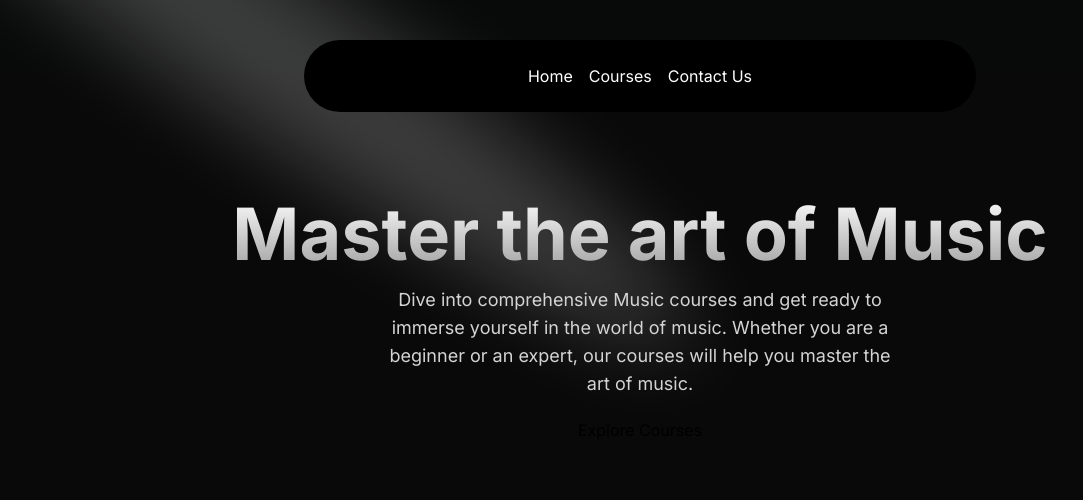
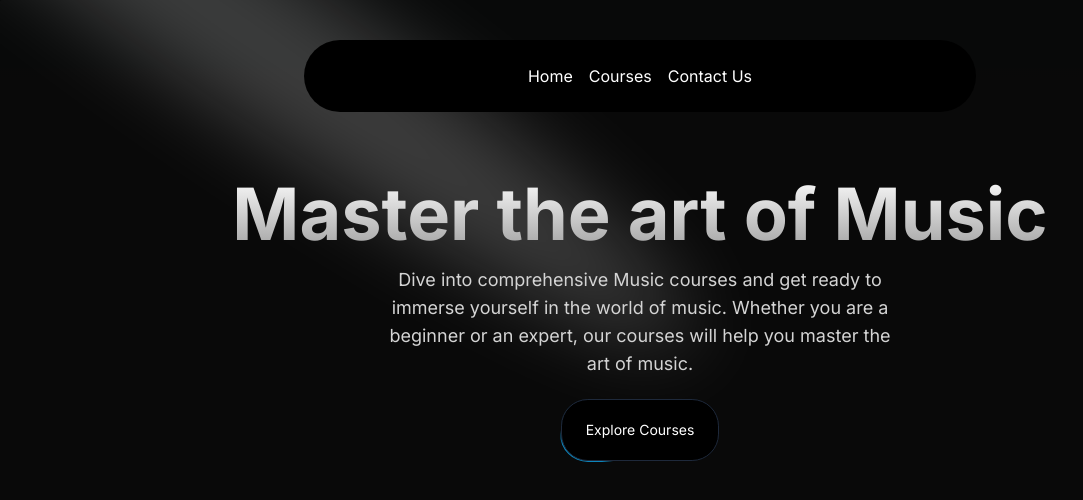
Before and after one commit to Cybrite/find-music, a Next.js app: page / in a window 1280 px wide. Shown: the top 500 px of the page, without its empty margins (0-1083 px from the left). Built offline with nearby package versions, Linux system fonts and the light colour scheme.

Commit message:
feat: border-ui

```diff
--- a/src/components/Hero.tsx
+++ b/src/components/Hero.tsx
@@ -2,6 +2,7 @@
 import React from "react";
 import { cn } from "@/utils/cn";
 import { Spotlight } from "./ui/Spotlight";
+import { Button } from "./ui/moving-border";
 
 function Hero() {
   return (
@@ -20,7 +21,15 @@
           expert, our courses will help you master the art of music.
         </p>
         <div className="mt-5">
-          <Link href={"/courses"}>Explore Courses</Link>
+          <Link href={"/courses"}>
+
+            <Button
+              borderRadius="1.75rem"
+              className="bg-white dark:bg-black text-black dark:text-white border-neutral-200 dark:border-slate-800"
+            >
+              Explore Courses
+            </Button>
+          </Link>
         </div>
       </div>
     </div>
--- /dev/null
+++ b/src/components/ui/moving-border.tsx
@@ -0,0 +1,139 @@
+"use client";
+import React from "react";
+import {
+  motion,
+  useAnimationFrame,
+  useMotionTemplate,
+  useMotionValue,
+  useTransform,
+} from "framer-motion";
+import { useRef } from "react";
+import { cn } from "@/utils/cn";
+
+export function Button({
+  borderRadius = "1.75rem",
+  children,
+  as: Component = "button",
+  containerClassName,
+  borderClassName,
+  duration,
+  className,
+  ...otherProps
+}: {
+  borderRadius?: string;
+  children: React.ReactNode;
+  as?: any;
+  containerClassName?: string;
+  borderClassName?: string;
+  duration?: number;
+  className?: string;
+  [key: string]: any;
+}) {
+  return (
+    <Component
+      className={cn(
+        "bg-transparent relative text-xl  h-16 w-40 p-[1px] overflow-hidden ",
+        containerClassName
+      )}
+      style={{
+        borderRadius: borderRadius,
+      }}
+      {...otherProps}
+    >
+      <div
+        className="absolute inset-0"
+        style={{ borderRadius: `calc(${borderRadius} * 0.96)` }}
+      >
+        <MovingBorder duration={duration} rx="30%" ry="30%">
+          <div
+            className={cn(
+              "h-20 w-20 opacity-[0.8] bg-[radial-gradient(var(--sky-500)_40%,transparent_60%)]",
+              borderClassName
+            )}
+          />
+        </MovingBorder>
+      </div>
+
+      <div
+        className={cn(
+          "relative bg-slate-900/[0.8] border border-slate-800 backdrop-blur-xl text-white flex items-center justify-center w-full h-full text-sm antialiased",
+          className
+        )}
+        style={{
+          borderRadius: `calc(${borderRadius} * 0.96)`,
+        }}
+      >
+        {children}
+      </div>
+    </Component>
+  );
+}
+
+export const MovingBorder = ({
+  children,
+  duration = 2000,
+  rx,
+  ry,
+  ...otherProps
+}: {
+  children: React.ReactNode;
+  duration?: number;
+  rx?: string;
+  ry?: string;
+  [key: string]: any;
+}) => {
+  const pathRef = useRef<any>();
+  const progress = useMotionValue<number>(0);
+
+  useAnimationFrame((time) => {
+    const length = pathRef.current?.getTotalLength();
+    if (length) {
+      const pxPerMillisecond = length / duration;
+      progress.set((time * pxPerMillisecond) % length);
+    }
+  });
+
+  const x = useTransform(
+    progress,
+    (val) => pathRef.current?.getPointAtLength(val).x
+  );
+  const y = useTransform(
+    progress,
+    (val) => pathRef.current?.getPointAtLength(val).y
+  );
+
+  const transform = useMotionTemplate`translateX(${x}px) translateY(${y}px) translateX(-50%) translateY(-50%)`;
+
+  return (
+    <>
+      <svg
+        xmlns="http://www.w3.org/2000/svg"
+        preserveAspectRatio="none"
+        className="absolute h-full w-full"
+        width="100%"
+        height="100%"
+        {...otherProps}
+      >
+        <rect
+          fill="none"
+          width="100%"
+          height="100%"
+          rx={rx}
+          ry={ry}
+          ref={pathRef}
+        />
+      </svg>
+      <motion.div
+        style={{
+          position: "absolute",
+          top: 0,
+          left: 0,
+          display: "inline-block",
+          transform,
+        }}
+      >
+        {children}
+      </motion.div>
+    </>
+  );
+};
--- a/tailwind.config.ts
+++ b/tailwind.config.ts
@@ -1,3 +1,9 @@
+const defaultTheme = require("tailwindcss/defaultTheme");
+const colors = require("tailwindcss/colors");
+const {
+  default: flattenColorPalette,
+} = require("tailwindcss/lib/util/flattenColorPalette");
+
 import type { Config } from "tailwindcss";
 
 const config: Config = {
@@ -31,6 +37,17 @@
       },
     },
   },
-  plugins: [],
+  plugins: [  addVariablesForColors,],
 };
 export default config;
+
+function addVariablesForColors({ addBase, theme }: any) {
+  let allColors = flattenColorPalette(theme("colors"));
+  let newVars = Object.fromEntries(
+    Object.entries(allColors).map(([key, val]) => [`--${key}`, val])
+  );
+
+  addBase({
+    ":root": newVars,
+  });
+}
```
